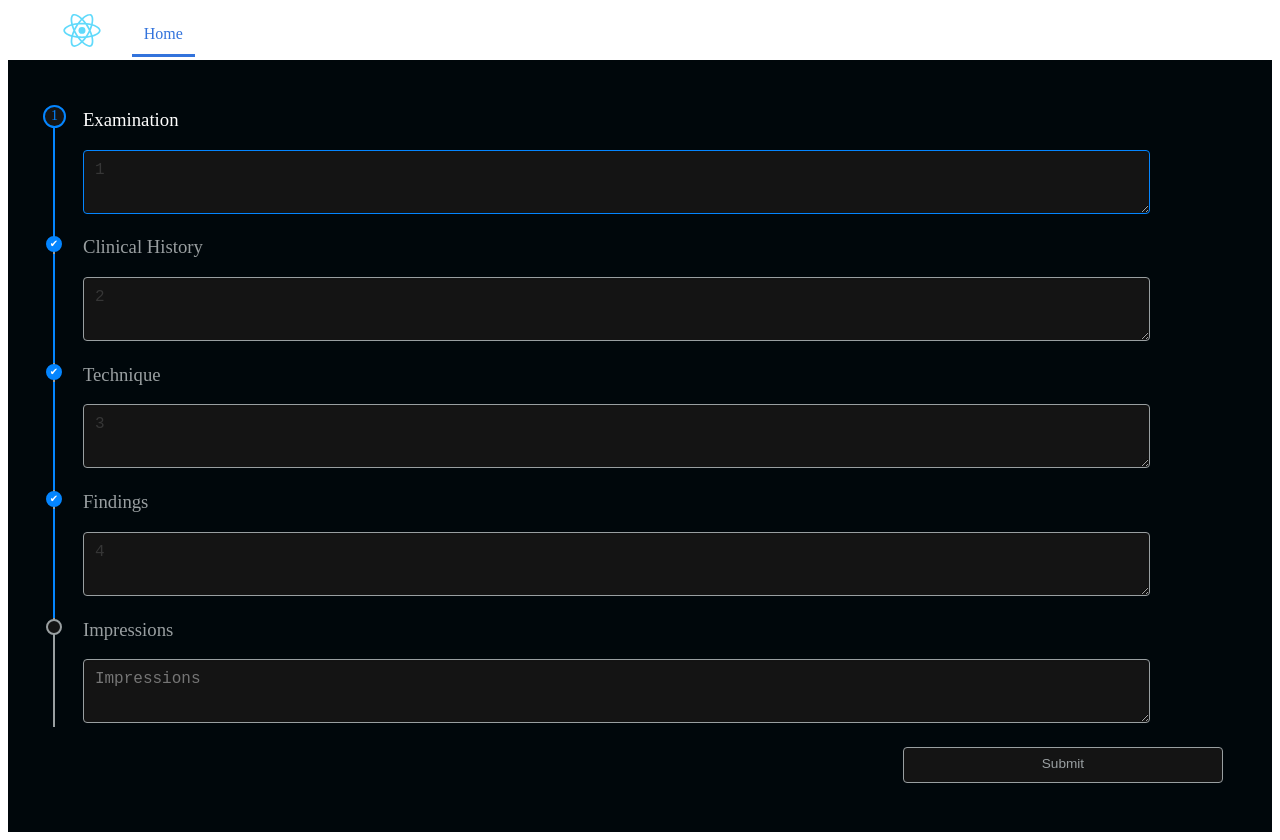
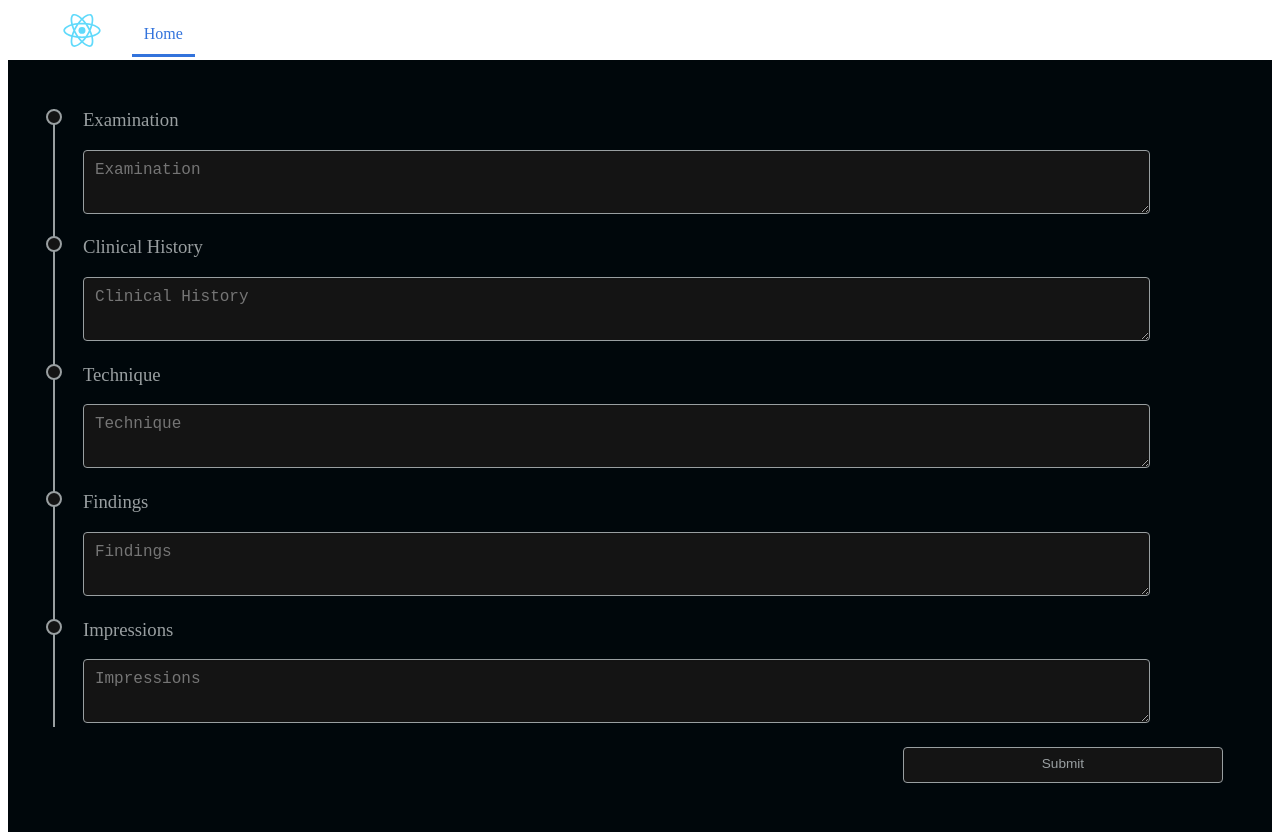
Before and after one commit to Mazzzy/steps-wizard, a React (Create React App) app in the folder steps-wiz-app/: page / in a window 1280 px wide. Built offline with nearby package versions, Linux system fonts and the light colour scheme.

Commit message:
updated the current component styling

```diff
--- a/steps-wiz-app/src/components/controls/text-field/TextField.css
+++ b/steps-wiz-app/src/components/controls/text-field/TextField.css
@@ -6,7 +6,7 @@
     width: 90%;
     background-color: #141414;
     border-radius: 4px;
-    color: #363636;
+    color: #999fa1;
     border: 1px solid #999fa1;
     font-size: 1rem;
     line-height: 1.5;
--- a/steps-wiz-app/src/components/main-content/MainContent.css
+++ b/steps-wiz-app/src/components/main-content/MainContent.css
@@ -14,6 +14,7 @@
 
 .main-contents .current .input {
     border-color: #0485ff;
+    color: #c9c9ca;
 }
 
 .btn-container {
--- a/steps-wiz-app/src/components/main-content/MainContent.tsx
+++ b/steps-wiz-app/src/components/main-content/MainContent.tsx
@@ -15,21 +15,21 @@ const MainContent: FC = () => {
     ];
 
     const [fields, handleFieldChange] = useFormFields({
-        exam: "1",
-        clinic: "2",
-        technique: "3",
-        findings: "4",
+        exam: "",
+        clinic: "",
+        technique: "",
+        findings: "",
         impressions: "",
     });
 
-    const [currentField, setCurrentField] = useState("exam");
+    const [currentField, setCurrentField] = useState("");
 
     const txtChangeHandler = (val: string, name: string) => {
         handleFieldChange(val, name);
     };
 
     const txtFocusHandler = (event: any, name: string) => {
-        console.log("Namee", name);
+        setCurrentField(name);
     };
 
     const validateEntries = () =>
```
